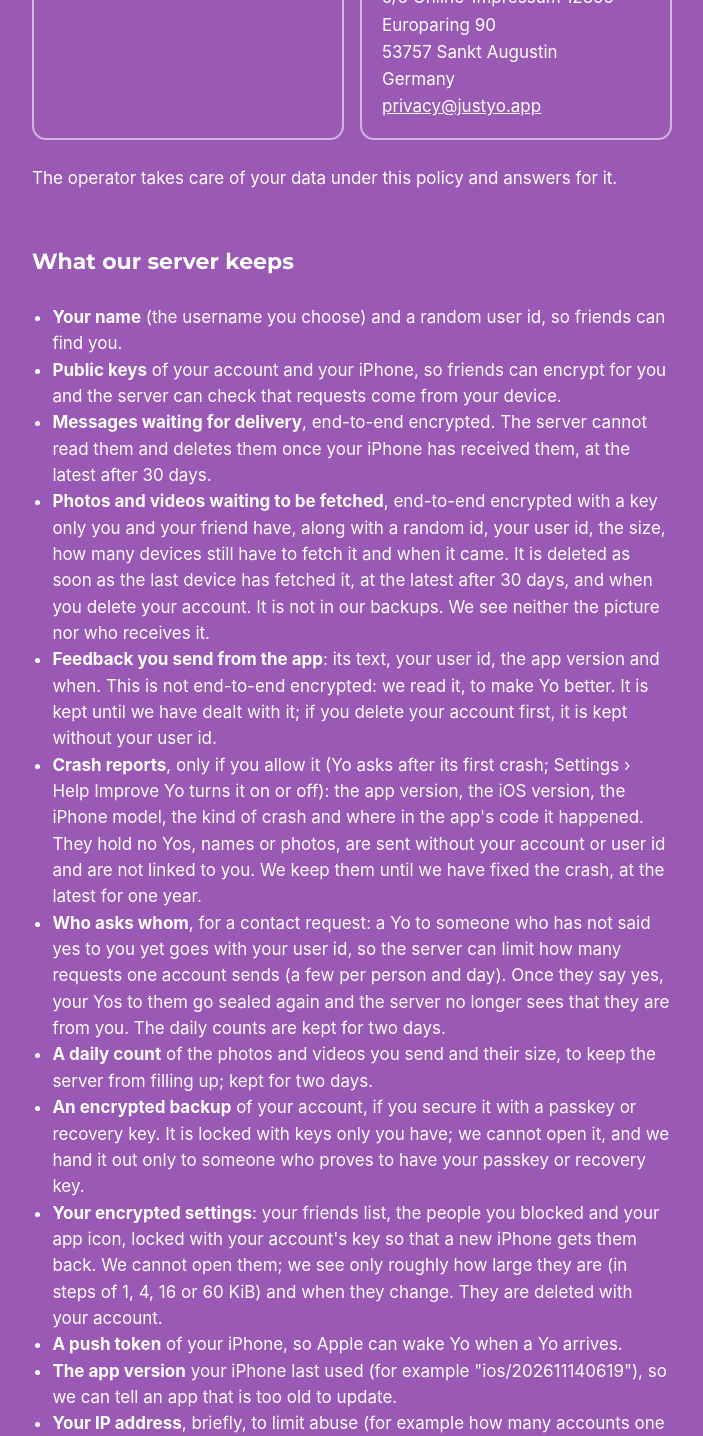
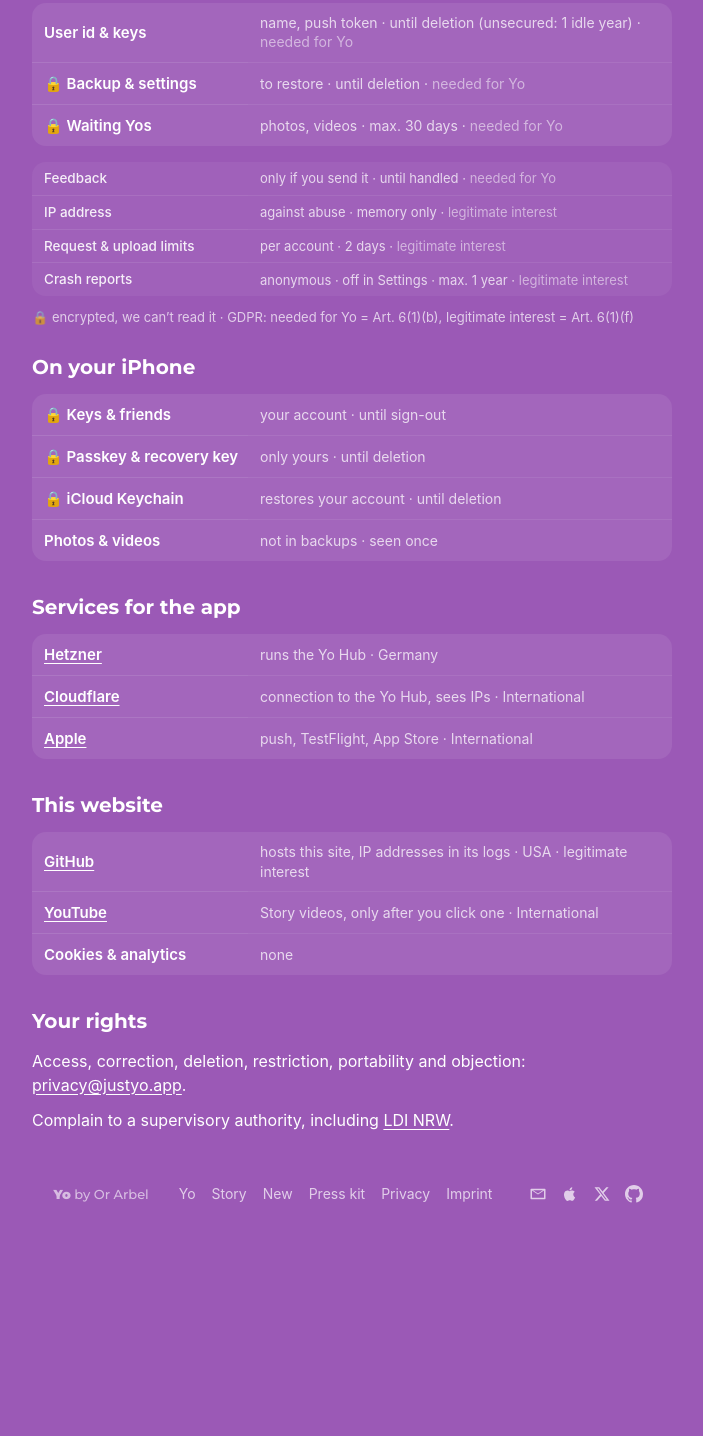
Before and after one commit to YoAgain/justyo.co, an Astro site: page /p/privacy in a window 1280 px wide. Shown: the part 778-2214 px from the top of the page, without its empty margins (288-991 px from the left). After the commit the page ends 2026 px from the top, so only its background shows below. Built offline with nearby package versions, Linux system fonts and the light colour scheme; Astro itself is replaced by a stand-in of ours.

Commit message:
Technical details and privacy, reworked
Technical details: how your account is protected, in plain words (account key, Account Sync, the backup and its two keys, why iCloud Keychain), as compact cards in line with the spec.

Privacy: anonymous crash reports on by default, off in Settings (legitimate interest). Who runs Yo first, then the Yo Hub server, your iPhone, the services for the app and this website as separate two-column lists: the main server rows first, the small print below, retention and legal basis in plain words in each row.

```diff
--- a/src/data/legal.ts
+++ b/src/data/legal.ts
@@ -16,11 +16,11 @@ export const operator = {
 };
 
 export const services = [
-  { name: 'Hetzner', where: 'Germany', what: 'hosts the server.' },
-  { name: 'Cloudflare', what: 'carries the connection to the server and protects it against attacks; it sees IP addresses and encrypted traffic.' },
-  { name: 'Apple', what: "delivers push notifications, TestFlight builds and the App Store, under Apple's own privacy policy." },
-  { name: 'GitHub', what: '(GitHub, Inc.) hosts this website on GitHub Pages; it processes visitors\' IP addresses in its server logs.' },
-  { name: 'YouTube', what: "(Google) plays the videos on the Story page. A video loads from YouTube (youtube-nocookie.com) only after you click it; until then the page sends nothing to YouTube or Google." },
+  { name: 'Hetzner', url: 'https://www.hetzner.com/legal/privacy-policy', role: 'Server (Germany)', what: 'Hosts the server in Germany.' },
+  { name: 'Cloudflare', url: 'https://www.cloudflare.com/privacypolicy/', role: 'Connection, sees IPs', what: 'Carries the connection to the server and protects it against attacks; it sees IP addresses and encrypted traffic.' },
+  { name: 'Apple', url: 'https://www.apple.com/legal/privacy/', role: 'Push, TestFlight, App Store', what: "Delivers push notifications, TestFlight builds and the App Store, under Apple's own privacy policy." },
+  { name: 'GitHub', url: 'https://docs.github.com/en/site-policy/privacy-policies/github-general-privacy-statement', role: 'Hosts this site', what: "GitHub, Inc. hosts this website on GitHub Pages; it processes visitors' IP addresses in its server logs." },
+  { name: 'YouTube', url: 'https://policies.google.com/privacy', role: 'Story videos, after a click', what: 'Google plays the videos on the Story page. A video loads from YouTube (youtube-nocookie.com) only after you click it; until then the page sends nothing to YouTube or Google.' },
 ];
 
 export const lastUpdated = {
--- a/src/pages/p/privacy.astro
+++ b/src/pages/p/privacy.astro
@@ -1,12 +1,42 @@
 ---
-// Privacy policy for the Yo app and its hub (what the hub and the app actually keep: yo/spec/v1.md).
 import Footer from '../../components/Footer.astro';
 import Head from '../../components/Head.astro';
 import Header from '../../components/Header.astro';
 import WhoRunsYo from '../../components/WhoRunsYo.astro';
-import { operator, services, lastUpdated } from '../../data/legal';
-const description =
-  "Yo's privacy policy: what the Yo app and its server keep about you, what they cannot see, the services Yo uses and your rights under the GDPR.";
+import { operator, owner, services, lastUpdated } from '../../data/legal';
+const description = 'Yo privacy: data, purposes, retention, providers and your rights.';
+// The services, split: the ones behind the app and the Yo Hub, and the ones behind this website.
+const roles: Record<string, string> = {
+  Hetzner: 'runs the Yo Hub · Germany',
+  Cloudflare: 'connection to the Yo Hub, sees IPs · International',
+  Apple: 'push, TestFlight, App Store · International',
+  GitHub: 'hosts this site, IP addresses in its logs · USA · legitimate interest',
+  YouTube: 'Story videos, only after you click one · International',
+};
+const appServices = services.filter((x) => ['Hetzner', 'Cloudflare', 'Apple'].includes(x.name));
+const siteServices = services.filter((x) => ['GitHub', 'YouTube'].includes(x.name));
+// Where the app's data is: on the Yo Hub (Yo's server), or only on your iPhone. Each row: what it is, how long it is kept, and (on the
+// server) the legal basis. 🔒 marks what is encrypted (we cannot read it).
+type Row = [name: string, what: string, kept: string, law?: string];
+const server: Row[] = [
+  ['User id & keys', 'name, push token', 'until deletion (unsecured: 1 idle year)', 'b'],
+  ['🔒 Backup & settings', 'to restore', 'until deletion', 'b'],
+  ['🔒 Waiting Yos', 'photos, videos', 'max. 30 days', 'b'],
+];
+// the small print: support, and keeping Yo safe and working
+const serverMinor: Row[] = [
+  ['Feedback', 'only if you send it', 'until handled', 'b'],
+  ['IP address', 'against abuse', 'memory only', 'f'],
+  ['Request & upload limits', 'per account', '2 days', 'f'],
+  ['Crash reports', 'anonymous · off in Settings', 'max. 1 year', 'f'],
+];
+const law: Record<string, string> = { b: 'needed for Yo', f: 'legitimate interest' };
+const phone: Row[] = [
+  ['🔒 Keys & friends', 'your account', 'until sign-out'],
+  ['🔒 Passkey & recovery key', 'only yours', 'until deletion'],
+  ['🔒 iCloud Keychain', 'restores your account', 'until deletion'],
+  ['Photos & videos', 'not in backups', 'seen once'],
+];
 ---
 <!doctype html>
 <html lang="en">
@@ -14,102 +44,85 @@ const description =
     <Head title="Yo – Privacy" description={description} path="/p/privacy" />
     <style>
       html, body { margin: 0; background: #9B59B6; color: #fff; }
-      body { font: 17px/1.55 -apple-system, BlinkMacSystemFont, "Segoe UI", sans-serif; }
+      body { font: 16px/1.45 -apple-system, BlinkMacSystemFont, "Segoe UI", sans-serif; }
       main { max-width: 680px; margin: 0 auto; padding: 84px 20px 24px; min-height: 100vh; min-height: 100svh; box-sizing: border-box; display: flex; flex-direction: column; }
-      h1, h2 { font-family: 'Montserrat', sans-serif; }
-      h1 { font-size: 44px; margin: 0 0 4px; }
-      h2 { font-size: 22px; margin: 36px 0 8px; }
-      a { color: #fff; }
-      .muted { opacity: 0.8; }
-      ul { padding-left: 1.2em; }
+      h1, h2, h3 { font-family: 'Montserrat', sans-serif; }
+      h1 { font-size: 36px; margin: 0 0 4px; }
+      h2 { font-size: 20px; margin: 26px 0 8px; }
+      h3 { font-size: 14px; margin: 0 0 4px; }
+      p { margin: 6px 0; }
+      a { color: inherit; text-underline-offset: 3px; }
+      .muted { opacity: .8; font-size: 14px; }
+      address { font-style: normal; }
+      .t { width: 100%; table-layout: fixed; border-collapse: separate; border-spacing: 0; background: rgba(255,255,255,.08); border-radius: 14px; font-size: 15px; line-height: 1.4; margin: 4px 0 6px; overflow: hidden; }
+      .t td { padding: 10px 12px; text-align: left; vertical-align: middle; }
+      .t tr + tr td { border-top: 1px solid rgba(255,255,255,.1); }
+      .t .n { font-weight: 600; white-space: nowrap; }
+      .t .d { font-size: 14px; opacity: .75; }
+      .t .n { width: 30%; }
+      .t .d span { white-space: nowrap; }
+      .law { opacity: .7; }
+      /* the small print under the main rows: smaller and quieter */
+      .t.minor { margin-top: 10px; font-size: 13.5px; background: rgba(255,255,255,.05); }
+      .t.minor td { padding: 7px 12px; }
+      .t.minor .n { font-weight: 500; opacity: .9; }
+      .t.minor .d { font-size: 13px; }
+      .note { margin: 6px 0 0; font-size: 13px; opacity: .7; }
+      @media (max-width: 600px) {
+        .t, .t tbody { display: block; }
+        .t tr { display: block; padding: 10px 14px; }
+        .t tr + tr { border-top: 1px solid rgba(255,255,255,.1); }
+        .t td, .t tr + tr td { border: 0; padding: 0; }
+        .t td { display: block; }
+        .t .n { white-space: normal; width: auto; }
+        .t .d { margin-top: 2px; }
+      }
+      @media (max-width: 540px) {
+        h1 { font-size: 30px; }
+        h2 { font-size: 18px; }
+      }
     </style>
   </head>
   <body>
     <Header />
     <main>
       <h1><a href="/" style="text-decoration:none">Yo</a> – Privacy</h1>
-      <p class="muted">Last updated: {lastUpdated.privacy}</p>
-
-      <p>Yo is built to know as little about you as possible. Today you sign up with just a name; Yo does not ask for
-        your phone number, e‑mail address or address book. Messages are end-to-end encrypted on your iPhone; our server cannot read them.</p>
+      <p class="muted">Updated: {lastUpdated.privacy}</p>
 
       <h2>Who runs Yo</h2>
       <WhoRunsYo />
       <p>The operator takes care of your data under this policy and answers for it.</p>
 
-      <h2>What our server keeps</h2>
-      <ul>
-        <li><strong>Your name</strong> (the username you choose) and a random user id, so friends can find you.</li>
-        <li><strong>Public keys</strong> of your account and your iPhone, so friends can encrypt for you and the
-          server can check that requests come from your device.</li>
-        <li><strong>Messages waiting for delivery</strong>, end-to-end encrypted. The server cannot read them and
-          deletes them once your iPhone has received them, at the latest after 30 days.</li>
-        <li><strong>Photos and videos waiting to be fetched</strong>, end-to-end encrypted with a key only you and
-          your friend have, along with a random id, your user id, the size, how many devices still have to fetch it and
-          when it came. It is deleted as soon as the last device has fetched it, at the latest after 30 days, and when
-          you delete your account. It is not in our backups. We see neither the picture nor who receives it.</li>
-        <li><strong>Feedback you send from the app</strong>: its text, your user id, the app version and when. This
-          is not end-to-end encrypted: we read it, to make Yo better. It is kept until we have dealt with it; if you
-          delete your account first, it is kept without your user id.</li>
-        <li><strong>Crash reports</strong>, only if you allow it (Yo asks after its first crash; Settings › Help
-          Improve Yo turns it on or off): the app version, the iOS version, the iPhone model, the kind of crash and where in
-          the app's code it happened. They hold no Yos, names or photos, are sent without your account or user id and
-          are not linked to you. We keep them until we have fixed the crash, at the latest for one year.</li>
-        <li><strong>Who asks whom</strong>, for a contact request: a Yo to someone who has not said yes to you yet goes
-          with your user id, so the server can limit how many requests one account sends (a few per person and day).
-          Once they say yes, your Yos to them go sealed again and the server no longer sees that they are from you. The
-          daily counts are kept for two days.</li>
-        <li><strong>A daily count</strong> of the photos and videos you send and their size, to keep the server from
-          filling up; kept for two days.</li>
-        <li><strong>An encrypted backup</strong> of your account, if you secure it with a passkey or recovery key.
-          It is locked with keys only you have; we cannot open it, and we hand it out only to someone who proves to have
-          your passkey or recovery key.</li>
-        <li><strong>Your encrypted settings</strong>: your friends list, the people you blocked and your app icon,
-          locked with your account's key so that a new iPhone gets them back. We cannot open them; we see only roughly
-          how large they are (in steps of 1, 4, 16 or 60 KiB) and when they change. They are deleted with your account.</li>
-        <li><strong>A push token</strong> of your iPhone, so Apple can wake Yo when a Yo arrives.</li>
-        <li><strong>The app version</strong> your iPhone last used (for example "ios/202611140619"), so we can tell an
-          app that is too old to update.</li>
-        <li><strong>Your IP address</strong>, briefly, to limit abuse (for example how many accounts one address may
-          create per hour). It is kept in memory only and not stored.</li>
-      </ul>
-      <p>A name that is not secured is deleted, with its account, after 365 days without using Yo.</p>
-      <p>We keep this data to run Yo for you (Art. 6(1)(b) GDPR) and, for IP addresses and contact requests, to
-        protect Yo against abuse (our legitimate interest, Art. 6(1)(f) GDPR). Crash reports only with your consent
-        (Art. 6(1)(a) GDPR), which you can withdraw in Settings at any time.</p>
+      <h2 id="server">Yo Hub server</h2>
+      <table class="t">
+        <tbody>{server.map(([n, w, k, l]) => <tr><td class="n">{n}</td><td class="d"><span>{w}</span> · <span>{k}</span>{l && <> · <span class="law">{law[l]}</span></>}</td></tr>)}</tbody>
+      </table>
+      <table class="t minor">
+        <tbody>{serverMinor.map(([n, w, k, l]) => <tr><td class="n">{n}</td><td class="d"><span>{w}</span> · <span>{k}</span>{l && <> · <span class="law">{law[l]}</span></>}</td></tr>)}</tbody>
+      </table>
+      <p class="note">🔒 encrypted, we can’t read it · GDPR: needed for Yo = Art. 6(1)(b), legitimate interest = Art. 6(1)(f)</p>
 
-      <h2>What we cannot see</h2>
-      <ul>
-        <li>The content of your Yos and of the photos and videos that come with them.</li>
-        <li>Your passkey, your recovery key, or anything that opens your backup.</li>
-      </ul>
+      <h2 id="iphone">On your iPhone</h2>
+      <table class="t">
+        <tbody>{phone.map(([n, w, k, l]) => <tr><td class="n">{n}</td><td class="d"><span>{w}</span> · <span>{k}</span>{l && <> · <span class="law">{law[l]}</span></>}</td></tr>)}</tbody>
+      </table>
 
-      <h2>On your iPhone</h2>
-      <p>Your account's keys and your recovery key stay on your iPhone, in its protected storage, as does your friends
-        list (besides its encrypted copy on our server). Signing out removes them from the iPhone. While a new
-        account is being created, its key waits in the iPhone's keychain until the server has taken the name. A photo or video you receive can be seen once and is then deleted
-        from your iPhone; until then it is kept out of backups.</p>
-      <p>So that you get your account back after reinstalling Yo or on a new iPhone with the same Apple Account, Yo also
-        keeps your username, user id, account key and, if you set one up, your recovery key in your iCloud Keychain,
-        end-to-end encrypted by Apple. Neither we nor our server receive it. With iCloud Keychain off, it stays on that
-        iPhone. Signing out marks it as signed out, so that Sign In can offer it again; deleting your account removes
-        it.</p>
+      <h2 id="services">Services for the app</h2>
+      <table class="t">
+        <tbody>{appServices.map((x) => <tr><td class="n"><a href={x.url}>{x.name}</a></td><td class="d">{roles[x.name]}</td></tr>)}</tbody>
+      </table>
 
-      <h2>Services we use</h2>
-      <ul>
-        {services.map((x) => <li><strong>{x.name}</strong>{x.where && ` (${x.where})`} {x.what}</li>)}
-      </ul>
-      <p>This website's fonts come from justyo.co itself; it loads nothing from Google Fonts.</p>
-      <p>Yo currently uses no advertising, analytics or tracking, and we do not sell your data.</p>
+      <h2 id="website">This website</h2>
+      <table class="t">
+        <tbody>
+          {siteServices.map((x) => <tr><td class="n"><a href={x.url}>{x.name}</a></td><td class="d">{roles[x.name]}</td></tr>)}
+          <tr><td class="n">Cookies &amp; analytics</td><td class="d">none</td></tr>
+        </tbody>
+      </table>
 
       <h2>Your rights</h2>
-      <p>Under the GDPR you may ask what we store about you, have it corrected or deleted, restrict or object to its
-        processing, and take it with you. Write to <a href={`mailto:${operator.email}`}>{operator.email}</a>. You may also
-        complain to a data protection authority.</p>
-
-      <h2>Changes</h2>
-      <p>If Yo starts to keep something new, this page says so before it does.</p>
-
+      <p>Access, correction, deletion, restriction, portability and objection: <a href={`mailto:${operator.email}`}>{operator.email}</a>.</p>
+      <p>Complain to a supervisory authority, including <a href="https://www.ldi.nrw.de/kontakt/ihre-beschwerde">LDI NRW</a>.</p>
       <Footer />
     </main>
   </body>
```
Also changed, not shown: src/components/TechDetails.astro (+39 -10 lines).
